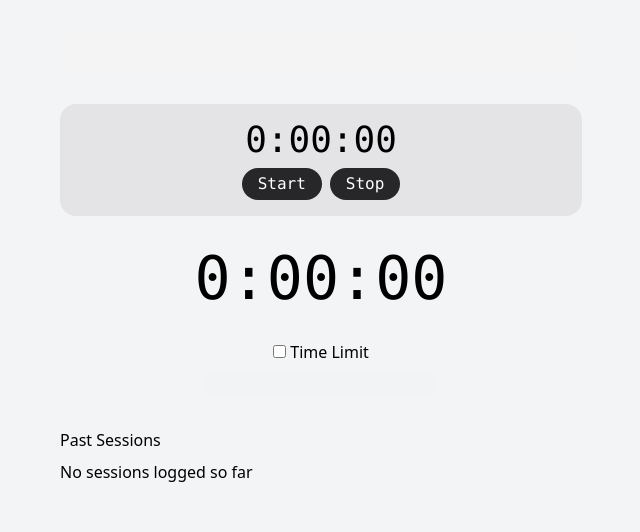
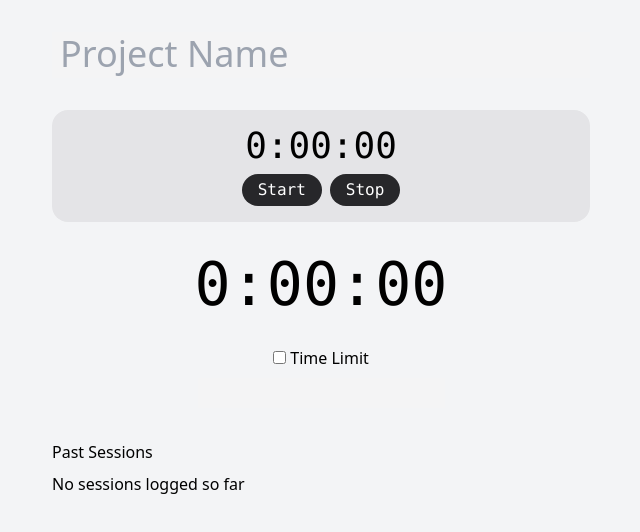
Before and after one commit to robpc/time-tally, a SvelteKit app: page / in a window 1280 px wide. Shown: the top 532 px of the page, without its empty margins (319-959 px from the left). Built offline with nearby package versions, Linux system fonts and the light colour scheme.

Commit message:
Better styling for inputs

```diff
--- a/src/routes/+page.svelte
+++ b/src/routes/+page.svelte
@@ -20,7 +20,7 @@
 </script>
 
 <div class="flex flex-col justify-center gap-8">
-	<input id="project_name" bind:value={$project.name} class="bg-zinc-100 text-4xl" />
+	<input id="project_name" bind:value={$project.name} placeholder="Project Name" class="text-4xl" />
 	<StopWatch
 		onStop={(start, stop) => {
 			$project.sessions = [
@@ -47,8 +47,8 @@
 	</div>
 	<div class="flex flex-col gap-2">
 		<h2>Past Sessions</h2>
-		<div class="flex flex-col-reverse">
-			{#each $project.sessions as item}
+		<div class="flex flex-col-reverse gap-1">
+			{#each $project.sessions as item, idx}
 				<div class="flex flex-row gap-4">
 					<div>
 						{getTimeDisplay(
@@ -56,6 +56,7 @@
 						)}
 					</div>
 					<StartStopTime start={item.start} stop={item.stop} />
+					<input id="session_name_{idx}" placeholder="Session name" bind:value={item.name} />
 				</div>
 			{:else}
 				<div>No sessions logged so far</div>
@@ -68,4 +69,15 @@
 	:global(html) {
 		background-color: theme(colors.gray.100);
 	}
+
+	input {
+		@apply border-b-2 border-zinc-100 bg-zinc-100 px-2 py-0.5;
+	}
+
+	input:hover {
+		@apply bg-zinc-50;
+	}
+	input:focus {
+		@apply border-zinc-400 bg-zinc-50 outline-none;
+	}
 </style>
```
